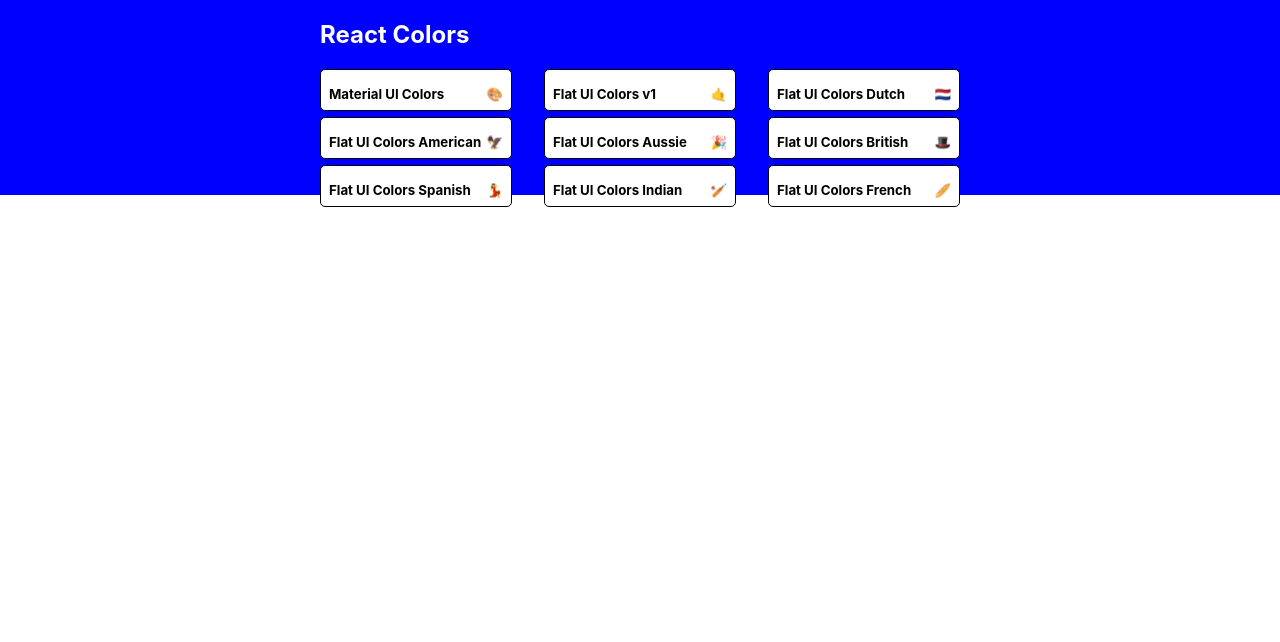
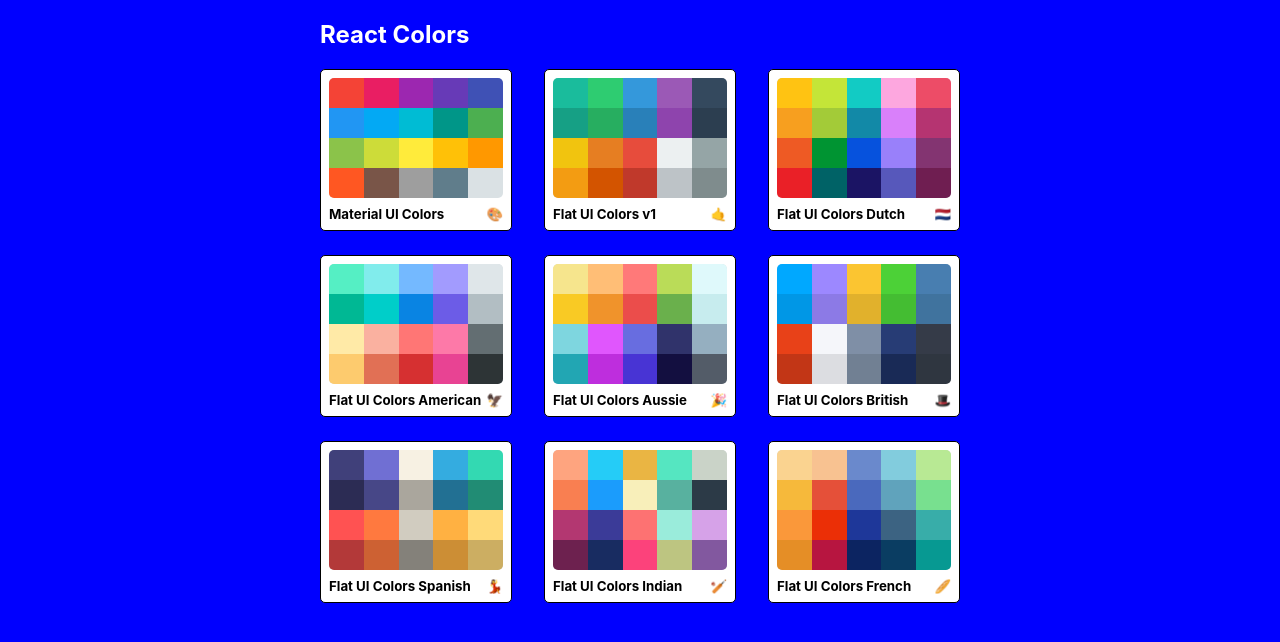
Before and after one commit to Khabibullo-S/Colors-project, a React (Create React App) app: page / in a window 1280 px wide. Shown: the top 642 px of the page. Built offline with nearby package versions, Linux system fonts and the light colour scheme; the HTML template or start-up script is replaced by a standard one.

Commit message:
Finish styling MiniPalette

```diff
--- a/src/MiniPalette.js
+++ b/src/MiniPalette.js
@@ -14,7 +14,11 @@
   }
 `;
 const Colors = styled.div`
-  background-color: grey;
+  height: 120px;
+  width: 100%;
+  background-color: #dae1e4;
+  border-radius: 5px;
+  overflow: hidden;
 `;
 
 const Title = styled.h5`
@@ -30,11 +34,25 @@
   margin-left: 0.5rem;
   font-size: 1.5rem;
 `;
+const MiniColor = styled.div`
+  height: 25%;
+  width: 20%;
+  display: inline-block;
+  margin: 0 auto;
+  position: relative;
+  margin-bottom: -4px;
+`;
 
-const MiniPalette = ({ paletteName, emoji }) => {
+const MiniPalette = ({ paletteName, emoji, colors }) => {
+  const miniColorBoxes = colors.map((color) => (
+    <MiniColor
+      style={{ backgroundColor: color.color }}
+      key={color.name}
+    ></MiniColor>
+  ));
   return (
     <Root>
-      <Colors></Colors>
+      <Colors>{miniColorBoxes}</Colors>
       <Title>
         {paletteName} <span>{emoji}</span>
       </Title>
--- a/src/PaletteList.js
+++ b/src/PaletteList.js
@@ -5,7 +5,7 @@
 
 const Root = styled.div`
   background-color: blue;
-  height: 100%;
+  height: 100vh;
   display: flex;
   align-items: flex-start;
   justify-content: center;
```
